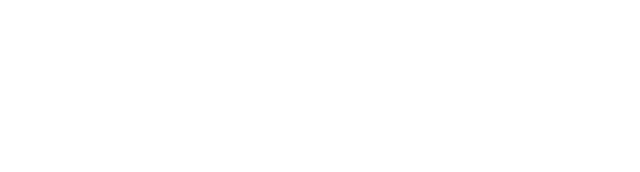
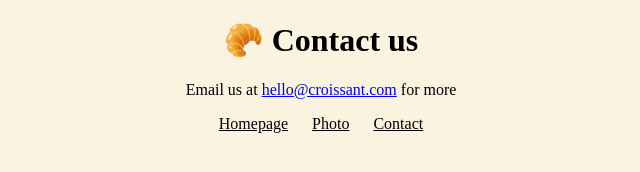
Before and after one commit to IrynaKhandoniak/croissant, a plain HTML site: page contact.html in a window 1280 px wide. Shown: the whole page, without its empty margins (319-959 px from the left). Drawn offline with Linux system fonts and the light colour scheme.

Commit message:
added sceleton

```diff
--- a/contact.html
+++ b/contact.html
@@ -0,0 +1,21 @@
+<!DOCTYPE html>
+<html lang="en">
+<head>
+    <meta charset="UTF-8">
+    <meta name="viewport" content="width=device-width, initial-scale=1.0">
+    <link rel="stylesheet" href="/css/styles.css">
+
+    <title>Document</title>
+</head>
+<body>
+    <h1>🥐 Contact us</h1>
+    <p>
+        Email us at <a href="mailto:hello@croissant.com"> hello@croissant.com</a> for more
+    </p>
+    <footer>
+        <a href="/"> Homepage</a>
+        <a href="/photo.html"> Photo</a>
+        <a href="/contact.html"> Contact</a>
+    </footer>
+</body>
+</html>
--- a/css/styles.css
+++ b/css/styles.css
@@ -1,3 +1,21 @@
 body {
     background: #FAF3E0;
 }
+h1,
+p {
+    text-align: center;
+}
+.croissant-photo  {
+    max-width: 100%;
+    border-radius: 10px;
+    display: block;
+    margin: 30px auto;
+
+}
+footer {
+    text-align: center;
+}
+footer a {
+    margin: 0 10px;
+    color: black;
+}
```
Also changed, not shown: index.html (+6 -1 lines), photo.html (+20 -0 lines), images/croissant.jpg (added), 1 other file.
